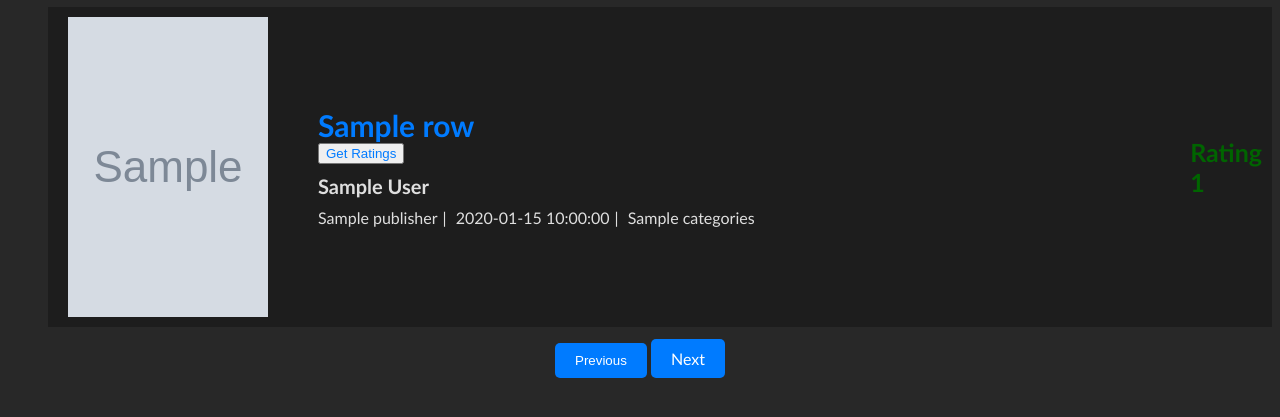
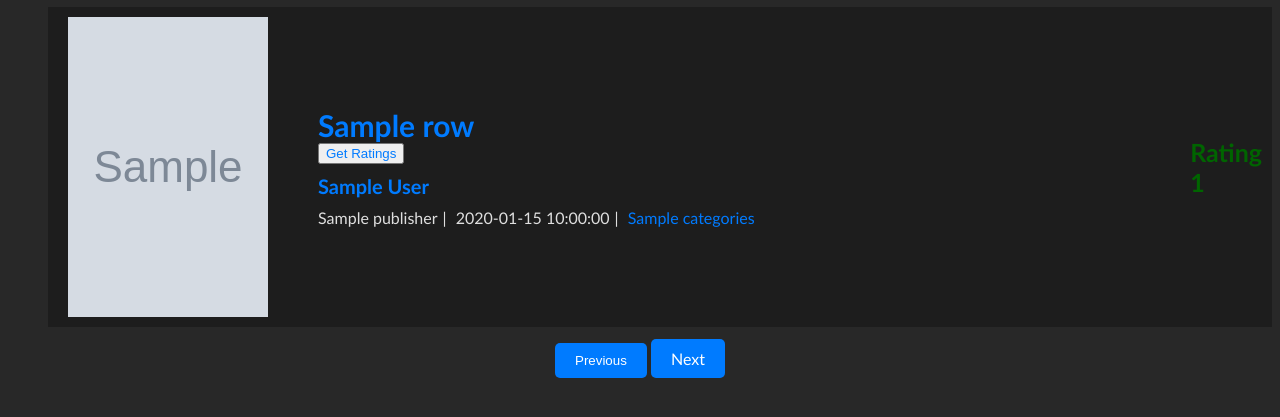
Before and after one commit to jchefdeville/books-recommendations, a Flask app: template templates/Home.html in a window 1280 px wide. Shown: the part 279-696 px from the top of the page. Run offline with Flask 3, Linux system fonts and the light colour scheme; the template is opened without the code that fills it: most values are stand-ins (such as "Sample title", 1, 10 or a date in 2020); grey boxes marked "Sample" are stand-in pictures; parts of the project's set-up code (start-up, migrations or seed data) failed here and were passed over.

Commit message:
Display books of an author order by ratingCounts

```diff
--- a/main.py
+++ b/main.py
@@ -53,6 +53,15 @@ def BooksCategory(category:str):
     unique_books_df = remove_duplicates(top_books_df)
     return render_template('Home.html', top_books_df=unique_books_df, category=category, page=page)
 
+@app.route('/authors/<string:author>/books')
+def AuthorBooks(author:str):
+    # Get the page number from the query parameters, default to 1
+    page = request.args.get('page', default=1, type=int)
+    print(f"page={page}")
+    top_books_df = getAuthorBooks(author)
+    unique_books_df = remove_duplicates(top_books_df)
+    return render_template('Home.html', top_books_df=unique_books_df, page=page)
+
 @app.route('/books/<int:index_book>/ratings')
 def Ratings(index_book):
 
@@ -102,7 +111,7 @@ def getAuthorBooks(author):
 
     filterAuthors = dfBooks[CSV_BOOK_COLUMN_AUTHORS].str.contains(author, regex=True, na=False)
 
-    return dfBooks[filterAuthors].sort_values(by=CSV_BOOK_COLUMN_PUBLISHED_DATE)
+    return dfBooks[filterAuthors].sort_values(by=CSV_BOOK_COLUMN_RATINGS_COUNT, ascending=False)
 
 def getPopularBooksByAuthor(author):
     if author == "":
--- a/templates/Home.html
+++ b/templates/Home.html
@@ -22,11 +22,13 @@
                     <h3 class="book-title"><a href="{{ row['previewLink']|default('#') }}" target="_blank">{{ row['Title'] }}</a></h3>
                     <button><a href="/books/{{ index }}/ratings" target="_blank">Get Ratings</a></button>
 
-                    <h4 class="authors">{{ row['authors']|default('N/A') }}</h4>
+                    <h4 class="authors">
+                        <a href="/authors/{{ row['authors'] }}/books">{{ row['authors']|default('N/A') }}</a>
+                    </h4>
                     <ul class="editor-published-collection-categories">
                         <li class="publisher"><span>{{ row['publisher']|default('N/A') }}</span></li>
                         <li class="plublished"><span>{{ row['publishedDate']|default('N/A') }}</span></li>
-                        <li class="categories"><span>{{ row['categories']|default('N/A') }}</span></li>
+                        <li class="categories"><a href="/categories/{{ row['categories'] }}/books">{{ row['categories']|default('N/A') }}</a></span></li>
                     </ul>
                     {% if row['description'] and row['description'] is string %}
                         <div class="description">
```
